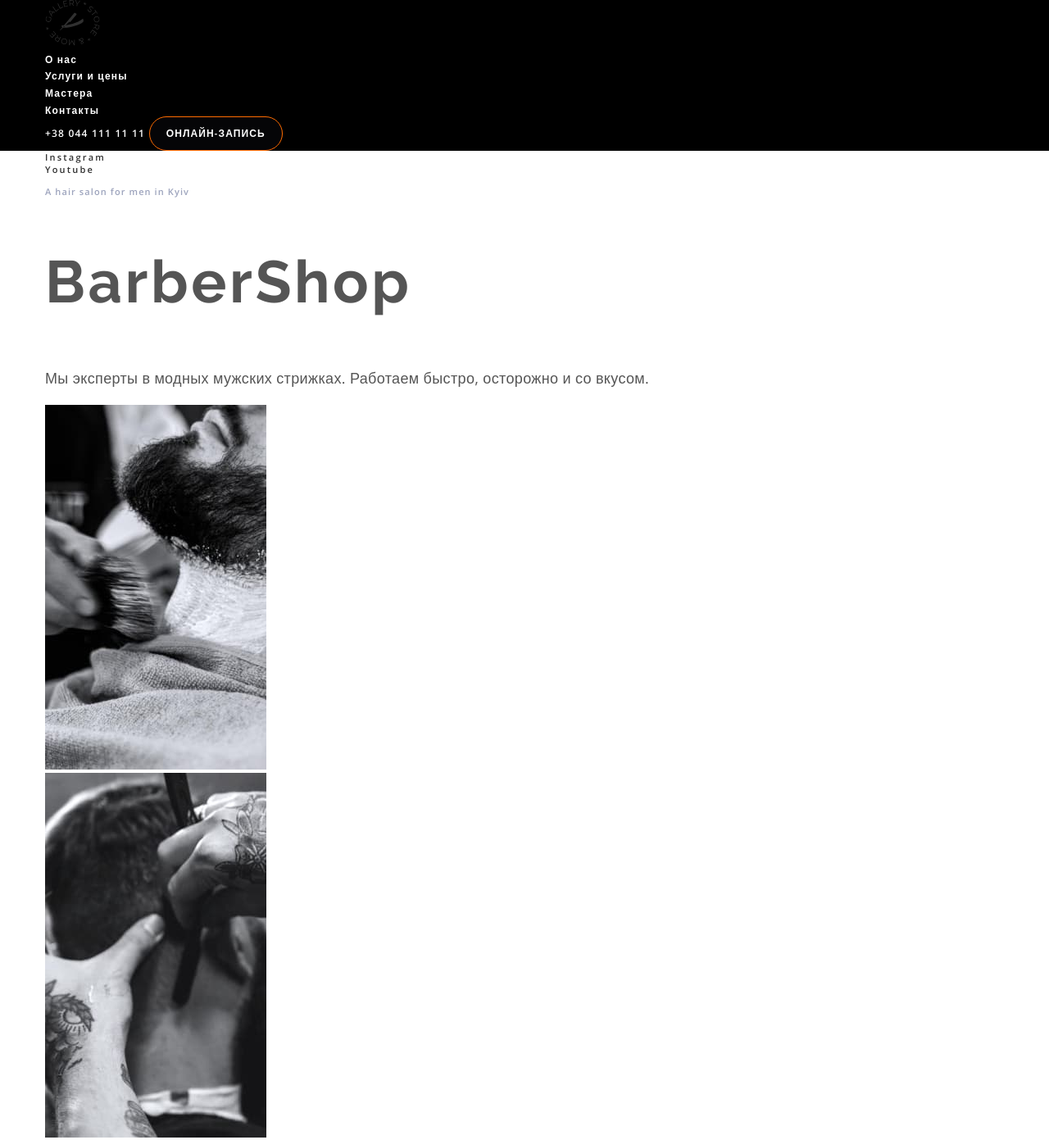
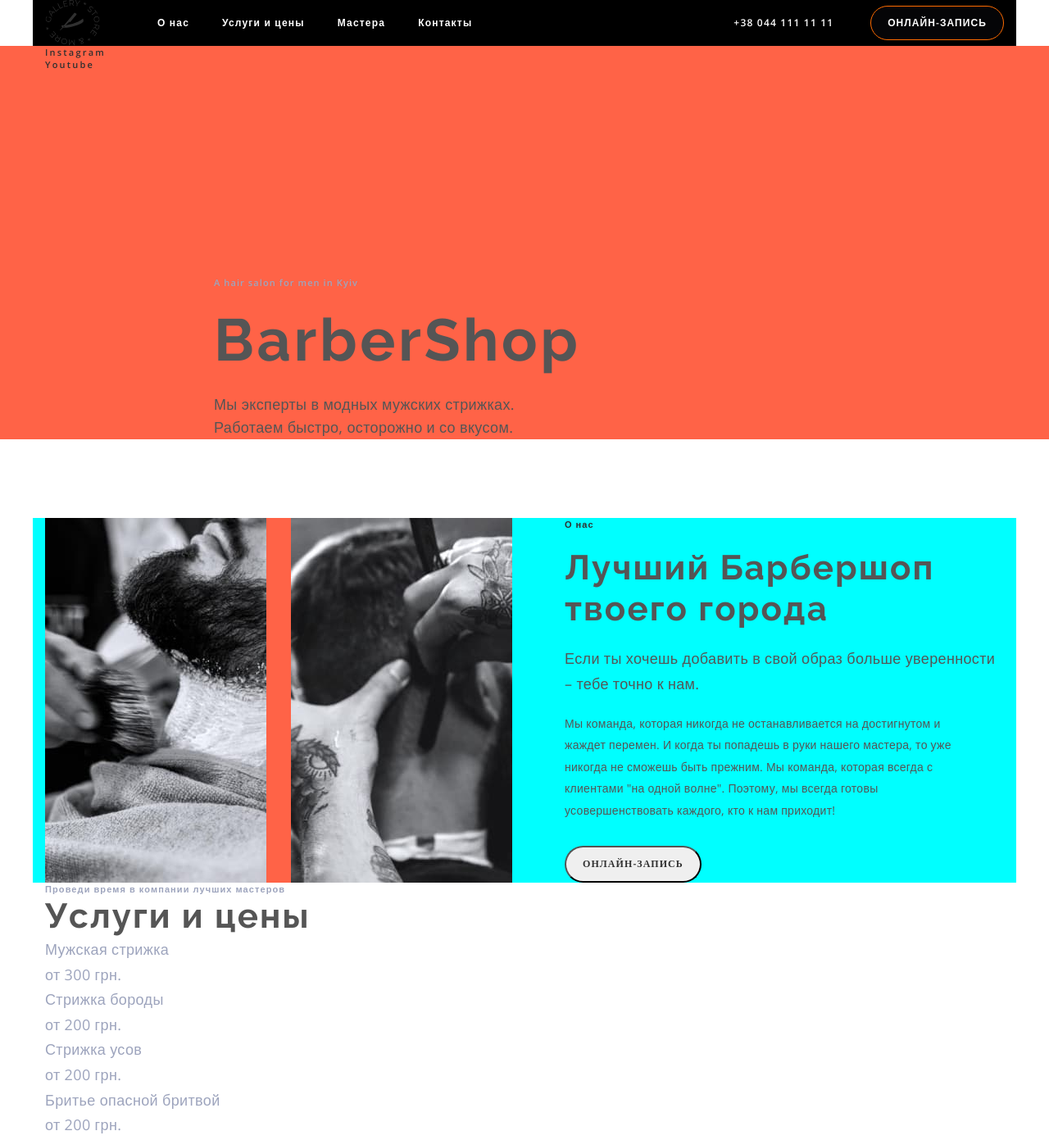
Before and after one commit to Npolozov/BarberShop, a plain HTML site: page index.html in a window 1280 px wide. Shown: the top 1391 px of the page at 82% size. Drawn offline with nearby package versions, Linux system fonts and the light colour scheme.

Commit message:
зробив розмітку

```diff
--- a/index.html
+++ b/index.html
@@ -18,7 +18,7 @@
   </head>
   <body>
     <header class="header">
-      <div class="container">
+      <div class="container main-nav">
         <a href="" class="header-logo">
           <img src="./img/logo.svg" alt="лого сайта" />
         </a>
@@ -36,7 +36,7 @@
     </header>
     <main>
       <section id="about">
-        <div class="container">
+        <div class="container flex-hero">
           <ul class="social-list list">
             <li class="social-link">
               <a href="" target="_blank" rel="noopener nofollow noreferrer" class="social-link"
@@ -49,40 +49,39 @@
               >
             </li>
           </ul>
+          <div class="hero-content">
             <p lang="en" class="hero-salon">A hair salon for men in Kyiv</p>
             <h1 lang="en" class="hero-title">BarberShop</h1>
             <p class="hero-paragraf">
-            Мы эксперты в модных мужских стрижках. Работаем быстро, осторожно и со вкусом.
+              Мы эксперты в модных мужских стрижках. <br />Работаем быстро, осторожно и со вкусом.
             </p>
+          </div>
         </div>
       </section>
       <section>
-        <div class="container">
+        <div class="container flex-photo-list">
           <ul class="photo-list list">
             <li class="photo-item">
-              <img src="./img/about-img-1.jpeg" alt="барбер бреет шею" width="270" height="445" />
+              <img src="./img/about-img-1.jpeg" alt="барбер бреет шею" width="270" />
             </li>
             <li class="photo-item">
-              <img
-                src="./img/about-img-2.jpeg"
-                alt="барбер делает кантик"
-                width="270"
-                height="445"
-              />
+              <img src="./img/about-img-2.jpeg" alt="барбер делает кантик" width="270" />
             </li>
           </ul>
+          <div class="flex-about">
             <p class="about">О нас</p>
             <h2 class="about-title">Лучший Барбершоп твоего города</h2>
             <p class="about-paragraf-one">
               Если ты хочешь добавить в свой образ больше уверенности – тебе точно к нам.
             </p>
             <p class="about-paragraf-two">
-            Мы команда, которая никогда не останавливается на достигнутом и жаждет перемен. И когда
-            ты попадешь в руки нашего мастера, то уже никогда не сможешь быть прежним. Мы команда,
-            которая всегда с клиентами "на одной волне". Поэтому, мы всегда готовы усовершенствовать
-            каждого, кто к нам приходит!
+              Мы команда, которая никогда не останавливается на достигнутом и жаждет перемен. И
+              когда ты попадешь в руки нашего мастера, то уже никогда не сможешь быть прежним. Мы
+              команда, которая всегда с клиентами "на одной волне". Поэтому, мы всегда готовы
+              усовершенствовать каждого, кто к нам приходит!
             </p>
-          <button type="button" class="button">онлайн-запись</button>
+            <button type="button" class="button-two">онлайн-запись</button>
+          </div>
         </div>
       </section>
       <section id="price">
@@ -125,7 +124,7 @@
               <p class="paragraf">от 200 грн.</p>
             </li>
           </ul>
-          <button type="button" class="button">онлайн-запись</button>
+          <button type="button" class="button white">онлайн-запись</button>
         </div>
       </section>
       <section>
@@ -197,7 +196,7 @@
       <section>
         <div class="container">
           <p class="galery-paragraf">На латинском языке “барба” означает “борода”</p>
-          <h2 hidden>Галерея</h2>
+          <h2 class="visually-hidden">Галерея</h2>
           <ul class="galery-list list">
             <li class="galery-item">
               <img
--- a/style/style.css
+++ b/style/style.css
@@ -13,7 +13,20 @@ body {
   font-size: 18px;
 }
 
-/* h1,
+.visually-hidden {
+  position: absolute;
+  white-space: nowrap;
+  width: 1px;
+  height: 1px;
+  overflow: hidden;
+  border: 0;
+  padding: 0;
+  clip: rect(0 0 0 0);
+  clip-path: inset(50%);
+  margin: -1px;
+}
+
+h1,
 h2,
 h3,
 h4,
@@ -22,7 +35,7 @@ h6,
 p {
   padding: 0;
   margin: 0;
-} */
+}
 .list {
   list-style: none;
   padding: 0;
@@ -36,21 +49,32 @@ p {
   margin-right: auto;
 }
 
+img {
+  display: block;
+}
+
 /* Header */
 
 .header {
+}
+
+.main-nav {
+  display: flex;
+  align-items: center;
   background-color: black;
 }
-
 .header-logo {
 }
 .header-nav {
 }
 .header-list {
+  display: flex;
+  align-items: center;
+  margin-left: 70px;
 }
-.header-item {
-}
+
 .link {
+  display: block;
   font-weight: 600;
   font-size: 12px;
   line-height: 1.3;
@@ -58,11 +82,17 @@ p {
   text-decoration: none;
   color: var(--another-tittle-color);
 }
+.header-item:not(:last-child) {
+  margin-right: 40px;
+}
 .link:hover,
-.link:focus {
+.link:focus .header-tel:focus,
+.header-tel:hover {
   color: var(--text-hover);
 }
 .header-tel {
+  display: block;
+  margin-left: 319px;
   font-weight: 600;
   font-size: 12px;
   line-height: 1.3;
@@ -72,6 +102,11 @@ p {
   text-decoration: none;
 }
 .button {
+  font-family: 'Open Sans';
+  font-style: normal;
+  display: block;
+  font-family: inherit;
+  margin-left: auto;
   padding: 12px 20px;
   font-weight: 600;
   font-size: 12px;
@@ -82,11 +117,16 @@ p {
   border: 1px solid var(--text-hover);
   border-radius: 25px;
   background: rgba(25, 28, 38, 0.2);
+  text-transform: uppercase;
 }
 
 /* Hero */
 .social-list {
 }
+
+/* .flex-hero {
+  padding-bottom: 140px;
+} */
 .social-link {
   font-weight: 600;
   font-size: 11px;
@@ -101,6 +141,14 @@ p {
 .social-link:focus {
   color: var(--text-hover);
 }
+
+#about {
+  background-color: tomato;
+}
+.hero-content {
+  width: 525px;
+  margin: 250px 450px 96px 206px;
+}
 .hero-salon {
   font-weight: 600;
   font-size: 11px;
@@ -109,7 +157,8 @@ p {
   letter-spacing: 0.1em;
 }
 .hero-title {
-  font-family: Raleway;
+  margin-top: 20px;
+  font-family: 'Raleway';
   font-weight: 700;
   font-size: 72px;
   line-height: 1.2;
@@ -117,6 +166,7 @@ p {
   /* color: var(--another-tittle-color); */
 }
 .hero-paragraf {
+  margin-top: 20px;
   font-weight: 400;
   font-size: 18px;
   line-height: 1.6;
@@ -124,14 +174,26 @@ p {
 }
 
 /* Photo */
+.flex-photo-list {
+  display: flex;
+  background-color: aqua;
+}
 
 .photo-list {
+  display: flex;
+  background-color: tomato;
 }
-.photo-item {
+
+.photo-item + .photo-item {
+  margin-left: 30px;
 }
 
 /* about barbershop */
+.flex-about {
+  margin-left: 64px;
+}
 .about {
+  margin-bottom: 20px;
   font-weight: 600;
   font-size: 11px;
   line-height: 1.4;
@@ -139,6 +201,7 @@ p {
   color: var(--primary-accent-color);
 }
 .about-title {
+  margin-bottom: 20px;
   font-family: 'Raleway';
   font-style: normal;
   font-weight: 700;
@@ -147,16 +210,34 @@ p {
   letter-spacing: 0.05em;
 }
 .about-paragraf-one {
+  margin-bottom: 20px;
   font-weight: 400;
   font-size: 18px;
   line-height: 1.7;
   letter-spacing: 0.02em;
 }
 .about-paragraf-two {
+  width: 500px;
+  margin-bottom: 30px;
   font-weight: 400;
   font-size: 14px;
   line-height: 1.9;
   letter-spacing: 0.02em;
+}
+
+.button-two {
+  display: block;
+  padding: 12px 20px;
+  font-family: 'Open Sans';
+  font-style: normal;
+  font-weight: 600;
+  font-size: 12px;
+  line-height: 1.4;
+  letter-spacing: 0.09em;
+  text-transform: uppercase;
+  color: #303030;
+  /* border: 1px solid #ff6c00; */
+  border-radius: 25px;
 }
 
 /* price and service */
```
Lines whose indentation alone changed are shown as unchanged.
